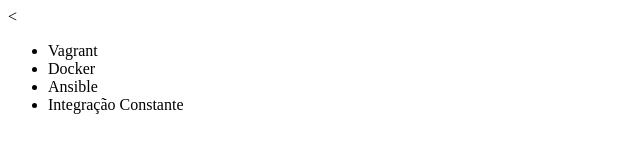
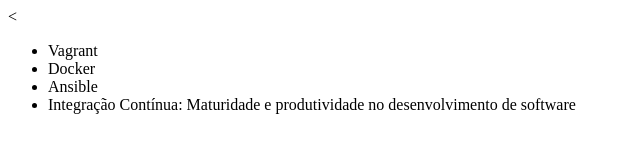
Before and after one commit to Ale-Cruz1/Testes-Git, a plain HTML site: page index.html in a window 1280 px wide. Shown: the whole page, without its empty margins (0-640 px from the left). Drawn offline with Linux system fonts and the light colour scheme.

Commit message:
alterando curso de integração contínua

```diff
--- a/index.html
+++ b/index.html
@@ -10,7 +10,7 @@
         <li>Vagrant</li>
         <li>Docker</li>
         <li>Ansible</li>
-        <li>Integração Constante</li>
+        <li>Integração Contínua: Maturidade e produtividade no desenvolvimento de software</li>
     </ul>
 </body>
 </html>
```
